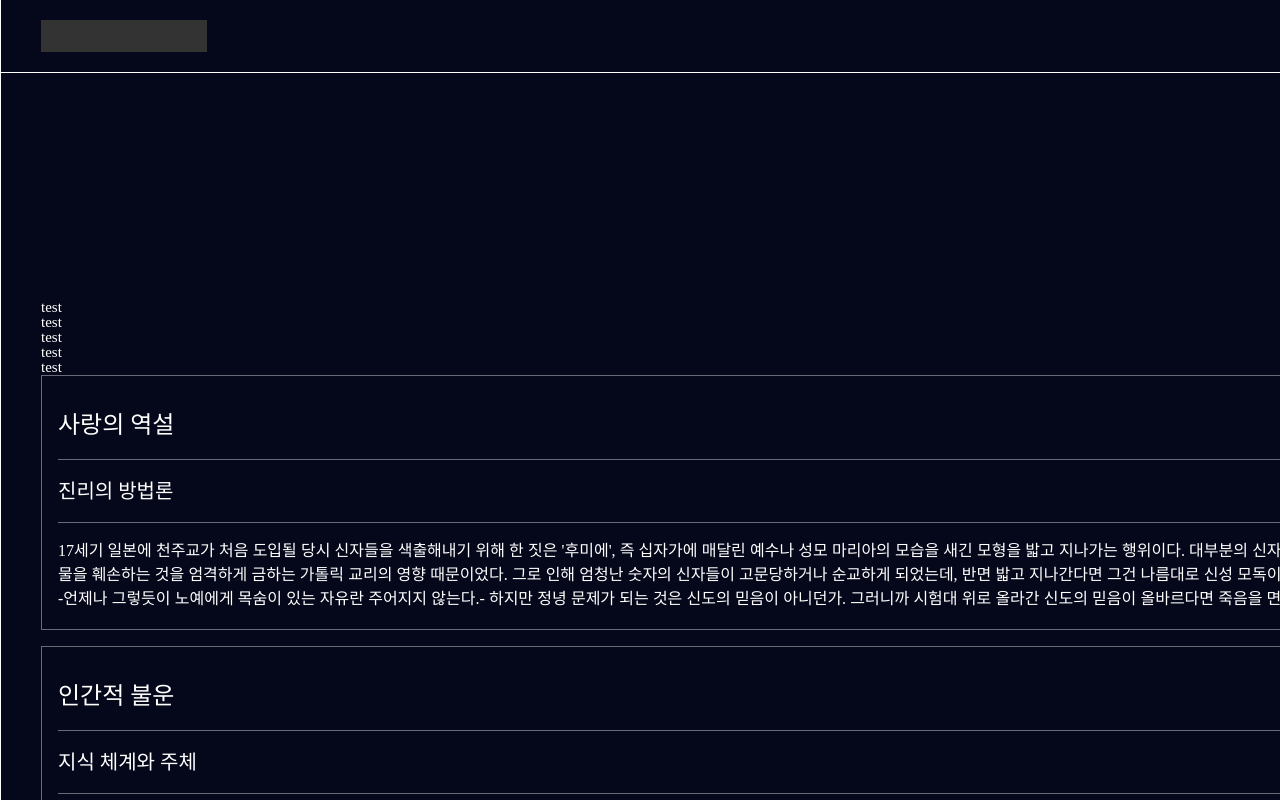
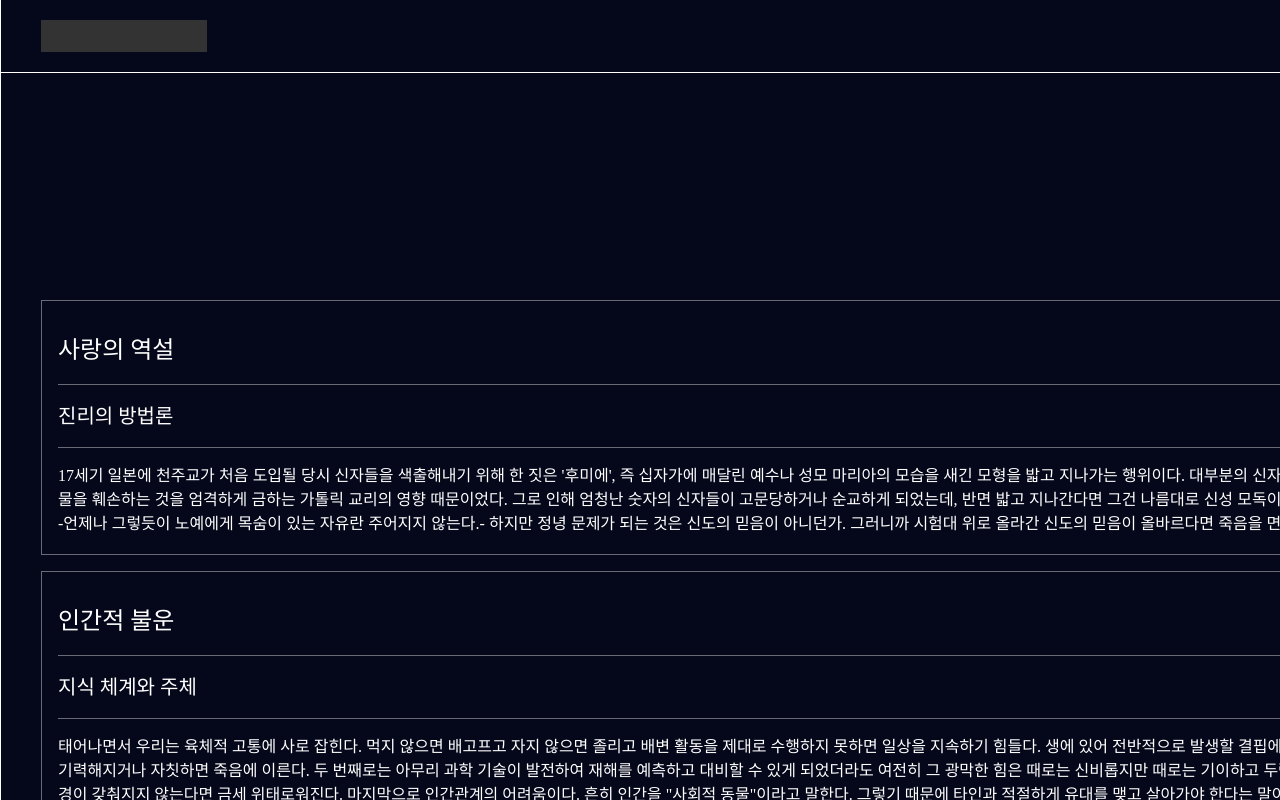
Before and after one commit to thkimmm/Whelper, a React (Create React App) app in the folder Whelper/project/: page /components/Write in a window 1280 px wide. Shown: the top 800 px of the page. Built offline with nearby package versions, Linux system fonts and the light colour scheme.

Commit message:
staged not 상태 제거

```diff
--- a/Whelper/project/src/components/Write.js
+++ b/Whelper/project/src/components/Write.js
@@ -14,15 +14,11 @@ function Write() {
         <div className='common_page'>
             <div className='content_area'>
                 <div className=''>
-                    <div>test</div>
-                    <div>test</div>
-                    <div>test</div>
-                    <div>test</div>
-                    <div>test</div>
                     {
                         WriteListData.map(function (a, i) {
 
                             return (
+
                                 <div className='WriteDiv' key={i}>
 
                                     <WriteList WriteListData={WriteListData[i]} i={i}></WriteList>
```
